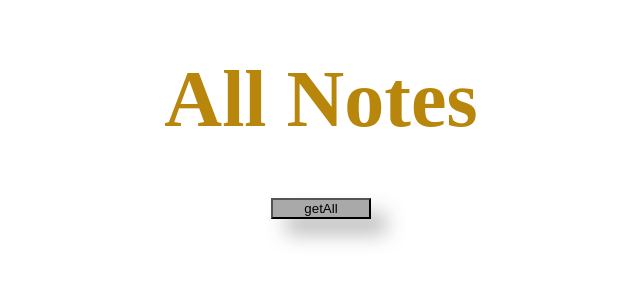
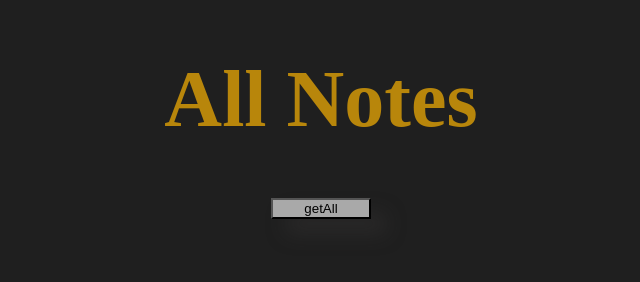
Before and after one commit to Maram-CS/noteAppWithUserLogin, a website: page view/auth/AllNotes.ejs in a window 1280 px wide. Shown: the whole page, without its empty margins (319-959 px from the left). Drawn offline with nearby package versions, Linux system fonts and the light colour scheme; files that its build step writes are made by us from their sources.

Commit message:
here i finished note's part

```diff
--- a/view/auth/AllNotes.ejs
+++ b/view/auth/AllNotes.ejs
@@ -11,6 +11,9 @@
             color: darkgoldenrod;
             text-align: center;
             font-size: 80px;
+        }
+        body {
+           background-color: #1f1f1f;
         }
         #btn {
             width: 100px;
--- a/view/auth/deleteANote.ejs
+++ b/view/auth/deleteANote.ejs
@@ -14,5 +14,6 @@
         <input type="text" required placeholder="Title of the note">
         <input id="btn" type="submit" value="send">
     </form>
+
 </body>
 </html>
```
